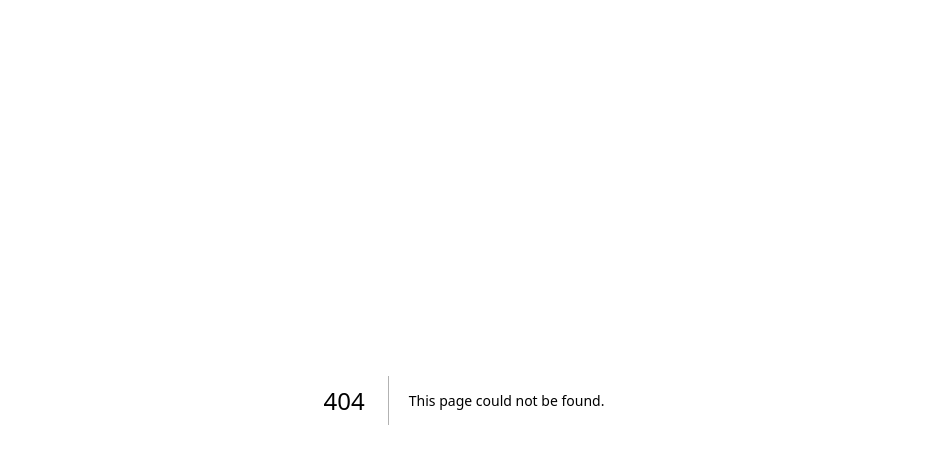
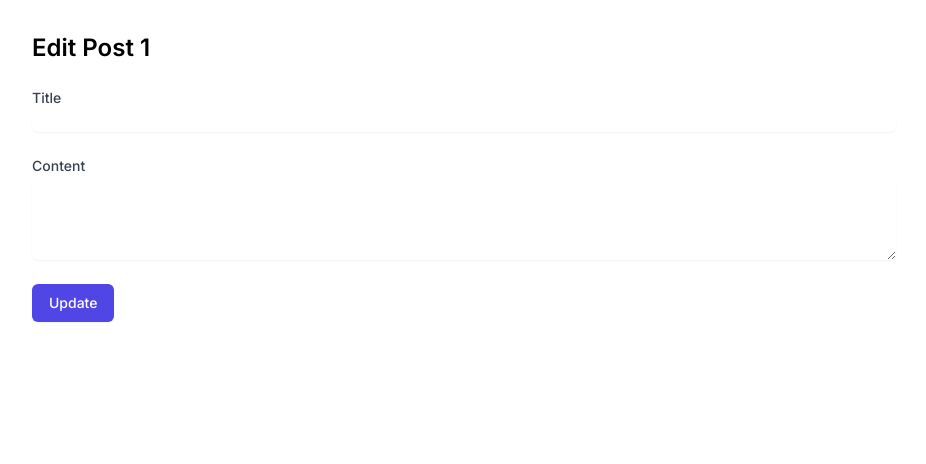
Before and after one commit to heart-01/next-prisma, a Next.js app: page /edit/1 in a window 1280 px wide. Before the commit this address had no page. Shown: the top 464 px of the page, without its empty margins (176-1102 px from the left). Built offline with nearby package versions, Linux system fonts and the light colour scheme; no server answers; the database is empty.

Commit message:
Feat: Add page CRUD

```diff
--- a/package.json
+++ b/package.json
@@ -10,6 +10,7 @@
   },
   "dependencies": {
     "@prisma/client": "^5.10.2",
+    "axios": "^1.6.7",
     "next": "14.1.0",
     "react": "^18",
     "react-dom": "^18"
--- a/src/app/api/posts/[id]/route.ts
+++ b/src/app/api/posts/[id]/route.ts
@@ -4,7 +4,7 @@ const prisma = new PrismaClient();
 
 export const GET = async (request: Request, { params }: { params: { id: string } }) => {
   const postId = Number(params.id);
-  const post = prisma.post.findUnique({
+  const post = await prisma.post.findUnique({
     where: {
       id: postId,
     },
@@ -16,7 +16,7 @@ export const PUT = async (request: Request, { params }: { params: { id: string }
   try {
     const { title, content } = await request.json();
     const postId = Number(params.id);
-    const updatePost = prisma.post.update({
+    const updatePost = await prisma.post.update({
       where: { id: postId },
       data: {
         title,
@@ -34,7 +34,7 @@ export const PUT = async (request: Request, { params }: { params: { id: string }
 export const DELETE = async (request: Request, { params }: { params: { id: string } }) => {
   try {
     const postId = Number(params.id);
-    const deletedPost = prisma.post.delete({
+    const deletedPost = await prisma.post.delete({
       where: {
         id: postId,
       },
--- /dev/null
+++ b/src/app/create/page.tsx
@@ -0,0 +1,68 @@
+"use client";
+
+import React, { useState } from "react";
+import axios from "axios";
+import { useRouter } from "next/navigation";
+
+const Create = () => {
+  const [title, setTitle] = useState("");
+  const [content, setContent] = useState("");
+  const router = useRouter();
+
+  const handleSubmit = async (e: React.FormEvent) => {
+    e.preventDefault();
+
+    try {
+      await axios.post("/api/posts", { title, content });
+      router.push("/");
+    } catch (error) {
+      console.error(error);
+    }
+  };
+
+  return (
+    <div className="max-w-4xl mx-auto px-4 py-8">
+      <h1 className="text-2xl font-semibold mb-6">Create a New Post</h1>
+      <form onSubmit={handleSubmit} className="space-y-6">
+        <div>
+          <label htmlFor="title" className="block text-sm font-medium text-gray-700">
+            Title
+          </label>
+          <input
+            type="text"
+            name="title"
+            id="title"
+            required
+            value={title}
+            onChange={(e) => setTitle(e.target.value)}
+            className="mt-1 block w-full rounded-md border-gray-300 shadow-sm focus:border-indigo-500 focus:ring-indigo-500 sm:text-sm"
+          />
+        </div>
+        <div>
+          <label htmlFor="content" className="block text-sm font-medium text-gray-700">
+            Content
+          </label>
+          <textarea
+            name="content"
+            id="content"
+            required
+            rows={4}
+            value={content}
+            onChange={(e) => setContent(e.target.value)}
+            className="mt-1 block w-full rounded-md border-gray-300 shadow-sm focus:border-indigo-500 focus:ring-indigo-500 sm:text-sm"
+          ></textarea>
+        </div>
+        <div>
+          <button
+            type="submit"
+            className="inline-flex justify-center py-2 px-4 border border-transparent shadow-sm text-sm font-medium rounded-md text-white bg-indigo-600 hover:bg-indigo-700 focus:outline-none focus:ring-2 focus:ring-offset-2 focus:ring-indigo-500"
+          >
+            Submit
+          </button>
+        </div>
+      </form>
+    </div>
+  );
+};
+
+export default Create;
--- /dev/null
+++ b/src/app/edit/[id]/page.tsx
@@ -0,0 +1,88 @@
+"use client";
+
+import React, { useEffect, useState } from "react";
+import axios from "axios";
+import { useRouter } from "next/navigation";
+
+const Edit = ({ params }: { params: { id: string } }) => {
+  const [title, setTitle] = useState("");
+  const [content, setContent] = useState("");
+  const router = useRouter();
+  const { id } = params;
+
+  const fetchPost = async (id: Number) => {
+    try {
+      const res = await axios.get(`/api/posts/${id}`);
+      setTitle(res.data.title);
+      setContent(res.data.content);
+    } catch (error) {
+      console.error(error);
+    }
+  };
+
+  useEffect(() => {
+    if (id) {
+      fetchPost(parseInt(id));
+    }
+  }, [id]);
+
+  const handleSubmit = async (e: React.FormEvent) => {
+    e.preventDefault();
+
+    try {
+      await axios.put(`/api/posts/${id}`, {
+        title,
+        content,
+      });
+      router.push("/");
+    } catch (error) {
+      console.error(error);
+    }
+  };
+
+  return (
+    <div className="max-w-4xl mx-auto px-4 py-8">
+      <h1 className="text-2xl font-semibold mb-6">Edit Post {id}</h1>
+      <form onSubmit={handleSubmit} className="space-y-6">
+        <div>
+          <label htmlFor="title" className="block text-sm font-medium text-gray-700">
+            Title
+          </label>
+          <input
+            type="text"
+            name="title"
+            id="title"
+            required
+            value={title}
+            onChange={(e) => setTitle(e.target.value)}
+            className="mt-1 block w-full rounded-md border-gray-300 shadow-sm focus:border-indigo-500 focus:ring-indigo-500 sm:text-sm"
+          />
+        </div>
+        <div>
+          <label htmlFor="content" className="block text-sm font-medium text-gray-700">
+            Content
+          </label>
+          <textarea
+            name="content"
+            id="content"
+            required
+            rows={4}
+            value={content}
+            onChange={(e) => setContent(e.target.value)}
+            className="mt-1 block w-full rounded-md border-gray-300 shadow-sm focus:border-indigo-500 focus:ring-indigo-500 sm:text-sm"
+          ></textarea>
+        </div>
+        <div>
+          <button
+            type="submit"
+            className="inline-flex justify-center py-2 px-4 border border-transparent shadow-sm text-sm font-medium rounded-md text-white bg-indigo-600 hover:bg-indigo-700 focus:outline-none focus:ring-2 focus:ring-offset-2 focus:ring-indigo-500"
+          >
+            Update
+          </button>
+        </div>
+      </form>
+    </div>
+  );
+};
+
+export default Edit;
--- a/src/app/page.tsx
+++ b/src/app/page.tsx
@@ -1,7 +1,80 @@
-type Props = {};
+"use client";
 
-const Home = ({}: Props) => {
-  return <div>page</div>;
+import React, { useEffect, useState } from "react";
+import axios from "axios";
+import Link from "next/link";
+
+const List = () => {
+  const [posts, setPosts] = useState([]);
+
+  useEffect(() => {
+    fetchPosts();
+  }, []);
+
+  const fetchPosts = async () => {
+    try {
+      const res = await axios.get("/api/posts");
+      setPosts(res.data);
+    } catch (error) {
+      console.error(error);
+    }
+  };
+
+  const deletePost = async (id: Number) => {
+    try {
+      await axios.delete(`/api/posts/${id}`);
+      fetchPosts();
+    } catch (error) {
+      console.error("Failed to delete the post", error);
+    }
+  };
+
+  return (
+    <div className="max-w-6xl mx-auto px-4 py-8">
+      <h1 className="text-2xl font-semibold mb-6">Blog Posts</h1>
+      <div className="shadow overflow-hidden border-b border-gray-200 sm:rounded-lg">
+        <table className="min-w-full divide-y divide-gray-200">
+          <thead className="bg-gray-50">
+            <tr>
+              <th scope="col" className="px-6 py-3 text-left text-xs font-medium text-gray-500 uppercase tracking-wider">
+                Title
+              </th>
+              <th scope="col" className="px-6 py-3 text-left text-xs font-medium text-gray-500 uppercase tracking-wider">
+                Content
+              </th>
+              <th scope="col" className="px-6 py-3 text-left text-xs font-medium text-gray-500 uppercase tracking-wider">
+                Actions
+              </th>
+            </tr>
+          </thead>
+          <tbody className="bg-white divide-y divide-gray-200">
+            {posts.map((post: any) => (
+              <tr key={post.id}>
+                <td className="px-6 py-4 whitespace-nowrap">
+                  <div className="text-sm font-medium text-gray-900">{post.title}</div>
+                  <div className="text-sm font-medium text-gray-900">{post.content}</div>
+                </td>
+                <td className="px-6 py-4 whitespace-nowrap text-sm font-medium">
+                  <Link className="text-indigo-600 hover:text-indigo-900 mr-4" href={`/edit/${post.id}`}>
+                    Edit
+                  </Link>
+                  <button onClick={() => deletePost(post.id)} className="text-red-600 hover:text-red-900">
+                    Delete
+                  </button>
+                </td>
+              </tr>
+            ))}
+          </tbody>
+        </table>
+      </div>
+      <Link
+        className="mt-4 inline-flex items-center px-4 py-2 border border-transparent shadow-sm text-sm font-medium rounded-md text-white bg-indigo-600 hover:bg-indigo-700 focus:outline-none focus:ring-2 focus:ring-offset-2 focus:ring-indigo-500"
+        href="/create"
+      >
+        Create a New Post
+      </Link>
+    </div>
+  );
 };
 
-export default Home;
+export default List;
```
Also changed, not shown: 1 other file (tests, documents, lock files or other folders).
